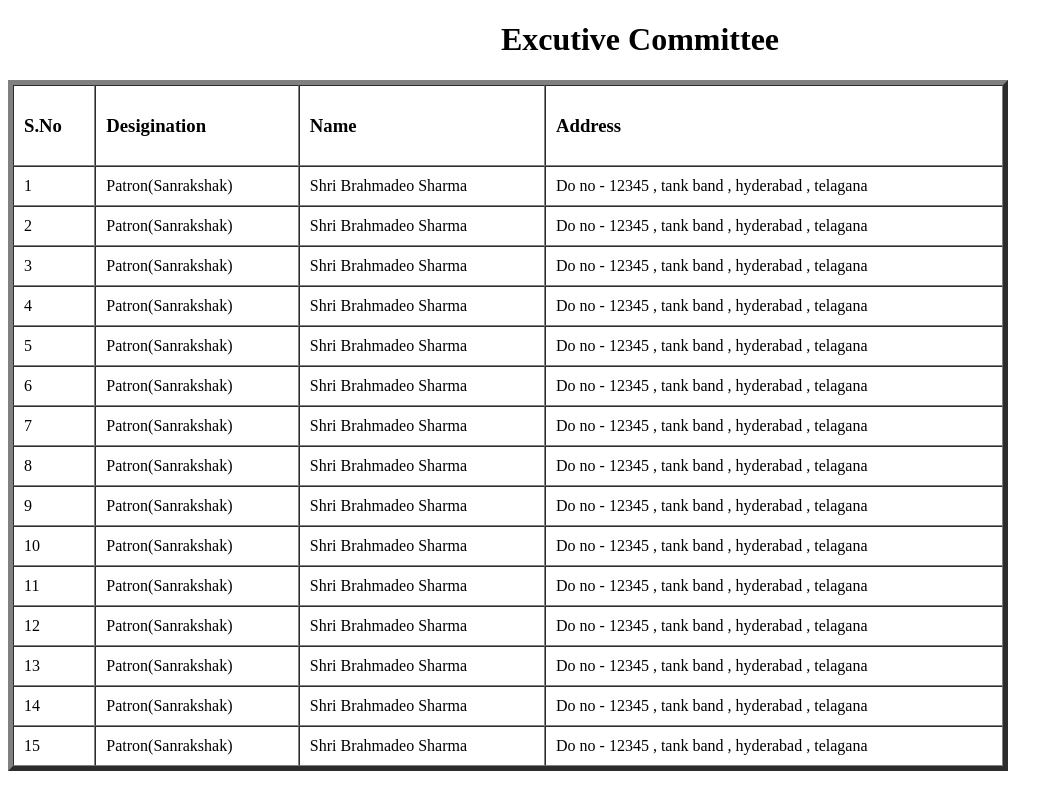
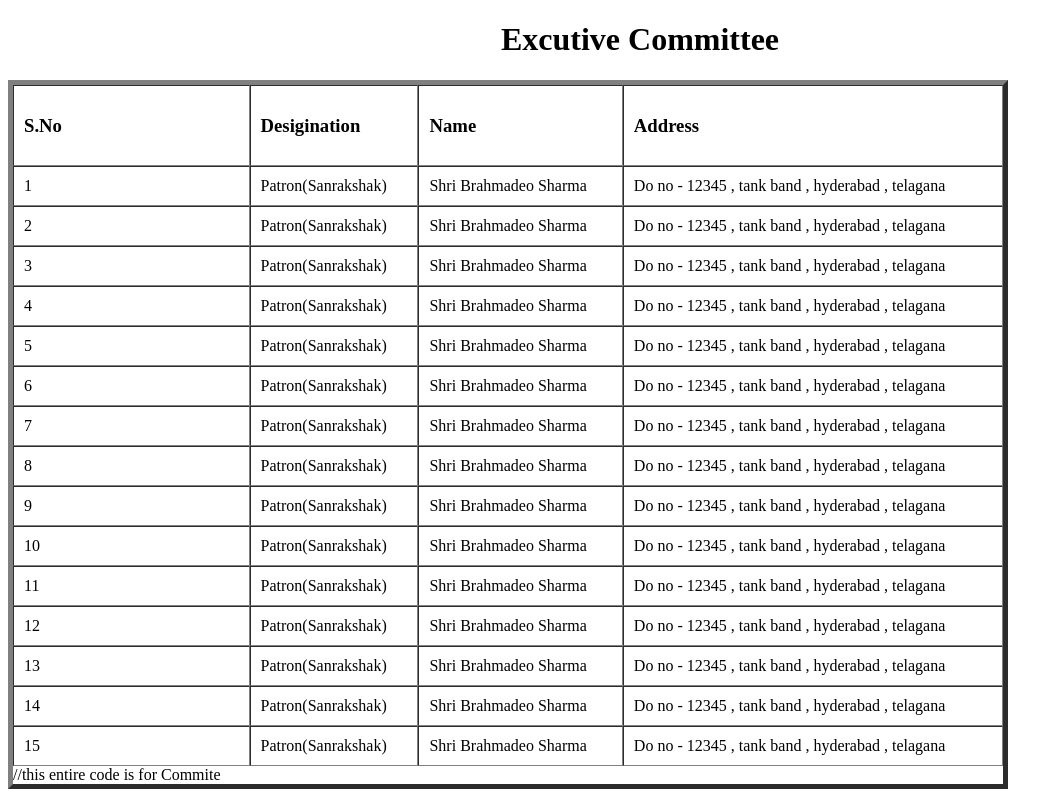
Before and after one commit to vswamymengani/SVAV-RAMPUR, a React (Vite) app: page /Commite in a window 1280 px wide. Shown: the whole page, without its empty margins (0-1063 px from the left). Built offline with nearby package versions, Linux system fonts and the light colour scheme.

Commit message:
coment line add in commit.jsx file

```diff
--- a/src/components/Aboutus/Commite.jsx
+++ b/src/components/Aboutus/Commite.jsx
@@ -101,6 +101,7 @@ const Commite = () => {
             <td>Shri Brahmadeo Sharma</td>
             <td>Do no - 12345 , tank band , hyderabad , telagana</td>
           </tr>
+          //this entire code is for Commite
         </table>
       </div>
   )
```
